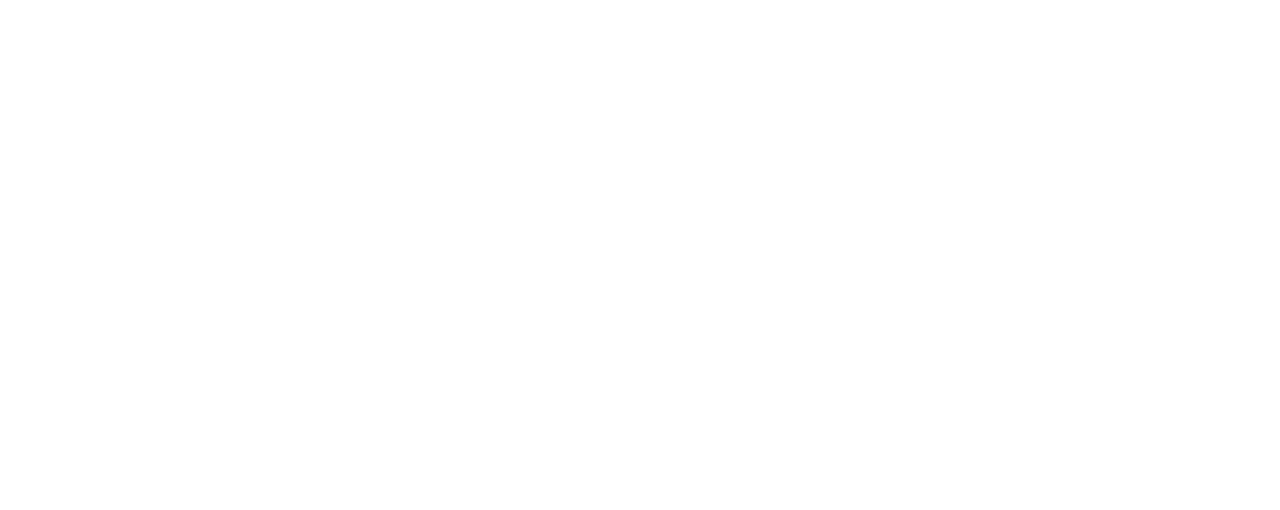
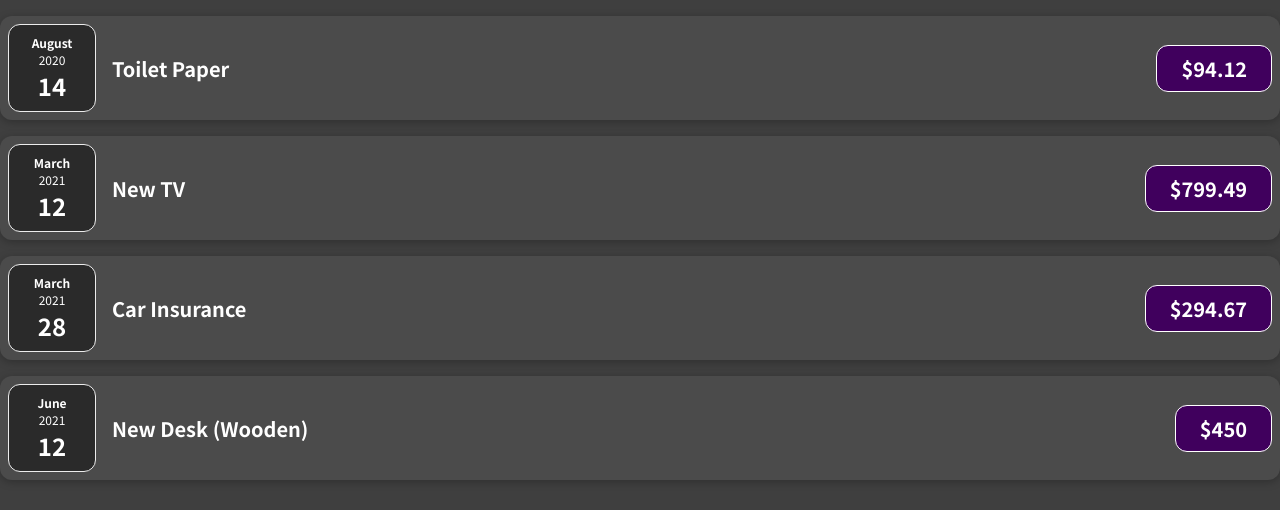
Before and after one commit to DanushkaPathirana/expense-tracker, a React app: page / in a window 1280 px wide. Shown: the top 510 px of the page. Built offline with nearby package versions, Linux system fonts and the light colour scheme.

Commit message:
develop expense item and expense date components

```diff
--- a/src/components/App.js
+++ b/src/components/App.js
@@ -1,7 +1,23 @@
 import React from "react"
 
+import ExpenseItem from "./ExpenseItem"
+
+const DUMMY_EXPENSES = [
+    { id: "e1", title: "Toilet Paper", amount: 94.12, date: new Date(2020, 7, 14) },
+    { id: "e2", title: "New TV", amount: 799.49, date: new Date(2021, 2, 12) },
+    { id: "e3", title: "Car Insurance", amount: 294.67, date: new Date(2021, 2, 28) },
+    { id: "e4", title: "New Desk (Wooden)", amount: 450, date: new Date(2021, 5, 12) },
+]
+
 const App = () => {
-    return
+    return(
+        <div>
+            <ExpenseItem id={DUMMY_EXPENSES[0].id} title={DUMMY_EXPENSES[0].title} amount={DUMMY_EXPENSES[0].amount} date={DUMMY_EXPENSES[0].date} />
+            <ExpenseItem id={DUMMY_EXPENSES[1].id} title={DUMMY_EXPENSES[1].title} amount={DUMMY_EXPENSES[1].amount} date={DUMMY_EXPENSES[1].date} />
+            <ExpenseItem id={DUMMY_EXPENSES[2].id} title={DUMMY_EXPENSES[2].title} amount={DUMMY_EXPENSES[2].amount} date={DUMMY_EXPENSES[2].date} />
+            <ExpenseItem id={DUMMY_EXPENSES[3].id} title={DUMMY_EXPENSES[3].title} amount={DUMMY_EXPENSES[3].amount} date={DUMMY_EXPENSES[3].date} />
+        </div>
+    )
 }
 
 export default App
--- /dev/null
+++ b/src/components/ExpenseDate.css
@@ -0,0 +1,26 @@
+.expense-date {
+    display: flex;
+    flex-direction: column;
+    width: 5.5rem;
+    height: 5.5rem;
+    border: 1px solid #ececec;
+    background-color: #2a2a2a;
+    color: white;
+    border-radius: 12px;
+    align-items: center;
+    justify-content: center;
+}
+
+.expense-date__month {
+    font-size: 0.75rem;
+    font-weight: bold;
+}
+
+.expense-date__year {
+    font-size: 0.75rem;
+}
+
+.expense-date__day {
+    font-size: 1.5rem;
+    font-weight: bold;
+}
--- /dev/null
+++ b/src/components/ExpenseDate.js
@@ -0,0 +1,19 @@
+import React from "react"
+
+import "./ExpenseDate.css"
+
+const ExpenseDate = (props) => {
+    const month = props.date.toLocaleString("en-US", {month: "long"})
+    const day = props.date.toLocaleString("en-US", {day: "2-digit"})
+    const year = props.date.getFullYear()
+
+    return(
+        <div className="expense-date">
+            <div className="expense-date__month">{month}</div>
+            <div className="expense-date__year">{year}</div>
+            <div className="expense-date__day">{day}</div>
+        </div>
+    )
+}
+
+export default ExpenseDate
--- /dev/null
+++ b/src/components/ExpenseItem.css
@@ -0,0 +1,56 @@
+.expense-item {
+    display: flex;
+    justify-content: space-between;
+    align-items: center;
+    box-shadow: 0 2px 8px rgba(0, 0, 0, 0.25);
+    padding: 0.5rem;
+    margin: 1rem 0;
+    border-radius: 12px;
+    background-color: #4b4b4b;
+}
+
+.expense-item__description {
+    display: flex;
+    flex-direction: column;
+    gap: 1rem;
+    align-items: flex-end;
+    flex-flow: column-reverse;
+    justify-content: flex-start;
+    flex: 1;
+}
+
+.expense-item h2 {
+    color: #3a3a3a;
+    font-size: 1rem;
+    flex: 1;
+    margin: 0 1rem;
+    color: white;
+}
+
+.expense-item__price {
+    font-size: 1rem;
+    font-weight: bold;
+    color: white;
+    background-color: #40005d;
+    border: 1px solid white;
+    padding: 0.5rem;
+    border-radius: 12px;
+}
+
+@media (min-width: 580px) {
+    .expense-item__description {
+        flex-direction: row;
+        align-items: center;
+        justify-content: flex-start;
+        flex: 1;
+    }
+
+    .expense-item__description h2 {
+        font-size: 1.25rem;
+    }
+
+    .expense-item__price {
+        font-size: 1.25rem;
+        padding: 0.5rem 1.5rem;
+    }
+}
--- /dev/null
+++ b/src/components/ExpenseItem.js
@@ -0,0 +1,20 @@
+import React from "react"
+
+import ExpenseDate from "./ExpenseDate"
+
+import "./ExpenseItem.css"
+
+const ExpenseItem = (props) => {
+    return(
+        <div className="expense-item">
+            <ExpenseDate date={props.date} />
+
+            <div className="expense-item__description">
+                <h2>{props.title}</h2>
+                <div className="expense-item__price">${props.amount}</div>
+            </div>
+        </div>
+    )
+}
+
+export default ExpenseItem
--- /dev/null
+++ b/src/index.css
@@ -0,0 +1,14 @@
+@import url('https://fonts.googleapis.com/css2?family=Noto+Sans+JP:wght@400;700&display=swap');
+
+* {
+    box-sizing: border-box;
+}
+
+html {
+    font-family: 'Noto Sans JP', sans-serif;
+}
+
+body {
+    margin: 0;
+    background-color: #3f3f3f;
+}
--- a/src/index.js
+++ b/src/index.js
@@ -2,6 +2,8 @@ import React from "react"
 import ReactDOM from "react-dom/client"
 
 import App from "./components/App"
+
+import "./index.css"
 
 const root = ReactDOM.createRoot(document.getElementById("root"))
 
```
